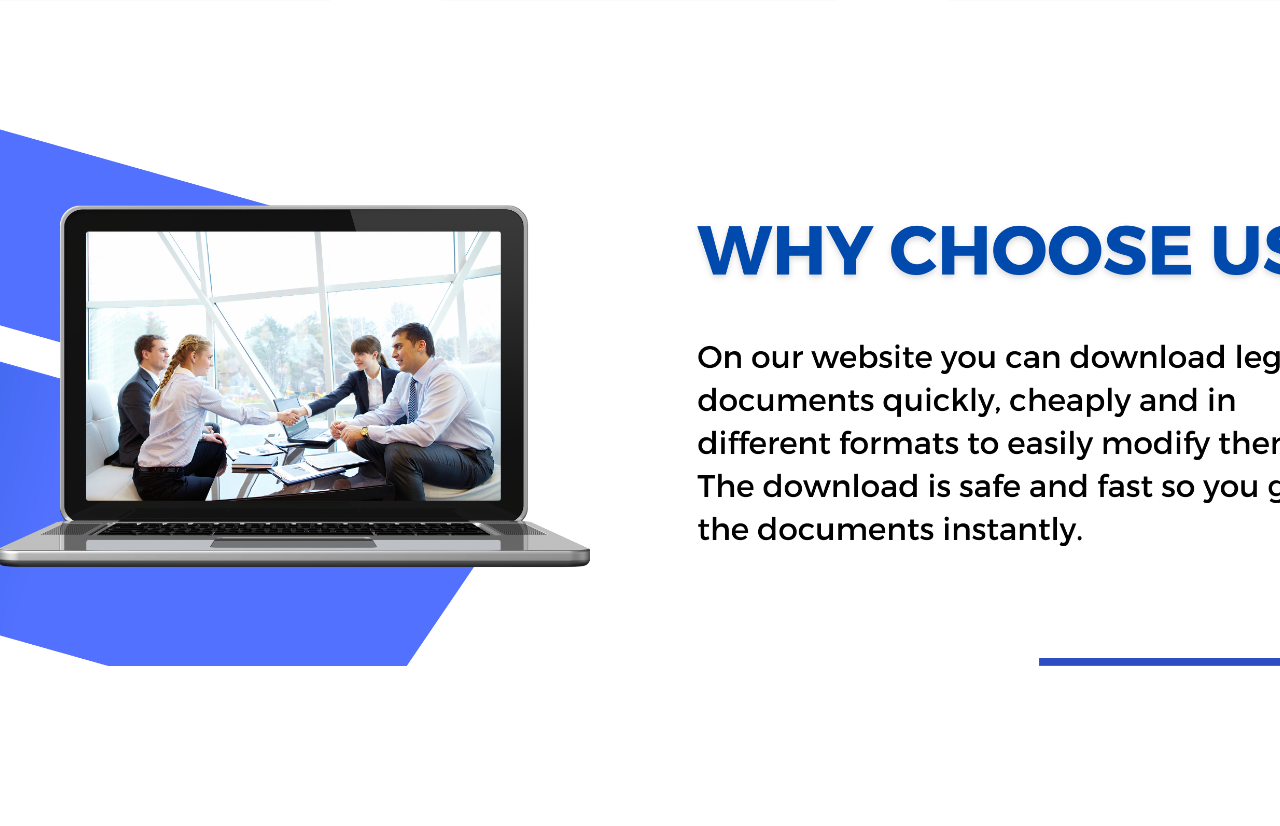
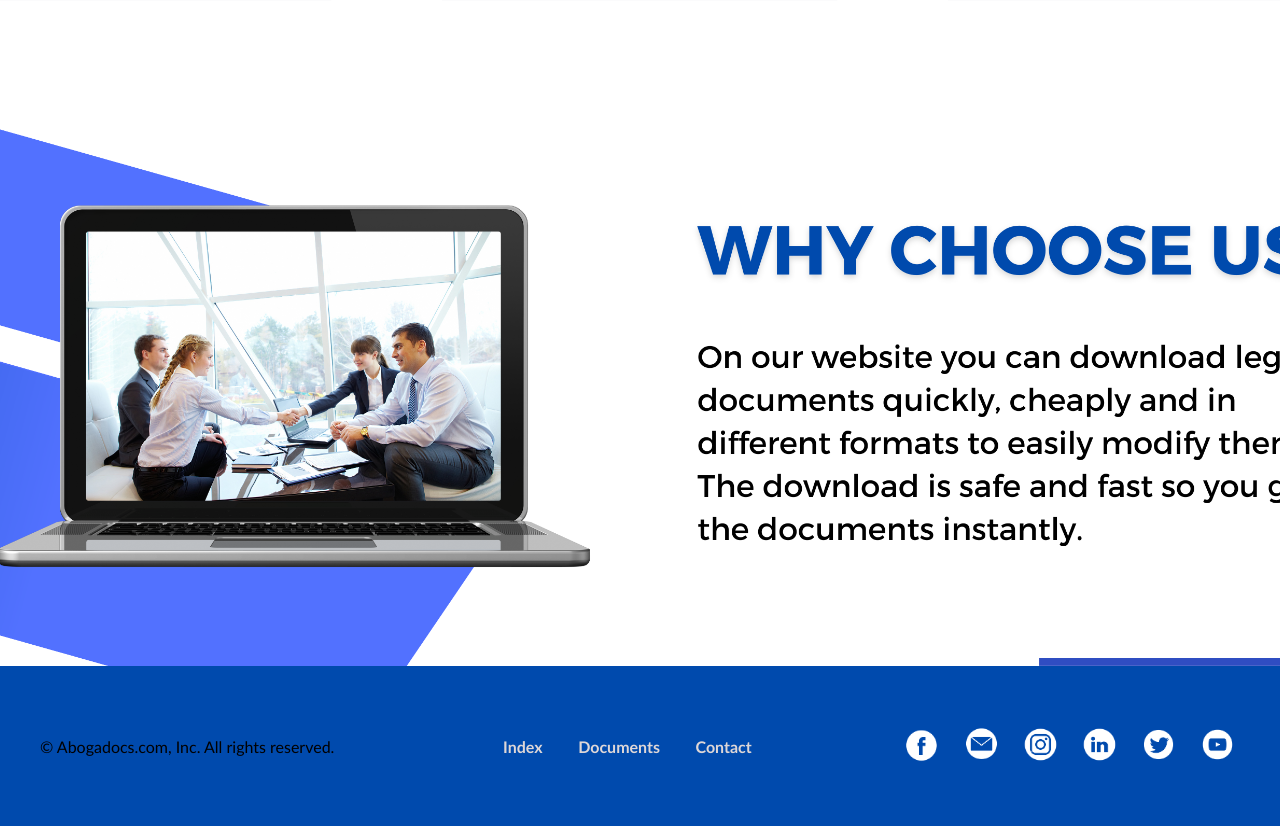
Before and after one commit to Juliangarciam13/Abogadocs, a plain HTML site: page index.html in a window 1280 px wide. Shown: the part 1014-1840 px from the top of the page. Before the commit the page ends 1680 px from the top, so only its background shows below. Drawn offline with Linux system fonts and the light colour scheme.

Commit message:
The footer was made, in it the icons of social networks were added, in addition a menu was created that leads to the index again

```diff
--- a/index.css
+++ b/index.css
@@ -2,6 +2,34 @@ body {
     margin: 0;
     padding: 0;
 }
+footer {
+    background-color: #004aad;
+    padding: 40px;
+    display: flex;
+    flex-direction: row;
+    justify-content: space-between;
+    align-items: center;
+    font-family: 'Gill Sans', 'Gill Sans MT', Calibri, 'Trebuchet MS', sans-serif;
+}
+
+footer nav {
+    display: flex;
+    flex-direction: row;
+    justify-content: flex-start;
+    align-items: center;
+}
+
+nav {
+    display: inline-block
+}
+
+nav a {
+    margin-right: 20%;
+    text-decoration: none;
+    color: #ded7d7;
+    font-weight: bold;
+}
+
 #BannerInitial {
     background-image: url('./Media/BannerInitial.png');
     background-size: cover;
@@ -23,3 +51,26 @@ body {
     height: 70vh;
     width: 100%;
 }
+
+#FooterIcons {
+    display: flex;
+    flex-direction: row;
+    align-items: center;
+    list-style: none;
+}
+#FooterIcons li {
+    margin-left: 10px;
+    list-style: none;
+    display: inline-flex
+}
+
+#FooterIcons img {
+    width: 45px;
+    height: 45px;
+    list-style: none;
+}
+
+.footerSocialLink:hover {
+    opacity: 0.3;
+
+}
--- a/index.html
+++ b/index.html
@@ -25,5 +25,50 @@
         </div>
     </div>
 </body>
+<footer>
+    © Abogadocs.com, Inc. All rights reserved.
+    <nav>
+        <a href="../Abogadocs/index.html" class="FooterText">Index</a>
+        <a href="../Abogadocs/documents.html" class="FooterText">Documents</a>
+        <a href="../Abogadocs/index.html" class="FooterText">Contact</a>
+    </nav>
+
+
+    <div id="FooterIcons">
+        <ul>
+            <li>
+                <a href="https://www.facebook.com/LegalZoom/?_ga=2.126019981.1845128916.1682346493-2092073836.1681694181" class="footerSocialLink">
+                    <img src="./Media/LogoFacebook.png">
+                </a>
+            </li>
+            <li>
+                <a href="https://www.instagram.com/legalzoom/?_ga=2.153815608.1845128916.1682346493-2092073836.1681694181" class="footerSocialLink">
+                    <img src="./Media/LogoGmail.png">
+                </a>
+            </li>
+            <li>
+                <a href="https://www.linkedin.com/company/legalzoom/?_ga=2.191611178.1845128916.1682346493-2092073836.1681694181" class="footerSocialLink">
+                    <img src="./Media/LogoInstagram.png">
+                </a>
+            </li>
+            <li>
+                <a href="https://www.linkedin.com/company/legalzoom/?_ga=2.191611178.1845128916.1682346493-2092073836.1681694181" class="footerSocialLink">
+                    <img src="./Media/LogoIn.png">
+                </a>
+            </li>
+            <li>
+                <a href="https://www.twitter.com/LegalZoom/?_ga=2.216713622.1845128916.1682346493-2092073836.1681694181" class="footerSocialLink">
+                    <img src="./Media/LogoTwitter.png">
+                </a>
+            </li>
+            <li>
+                <a href="https://www.youtube.com/LegalZoom/?_ga=2.174302370.1845128916.1682346493-2092073836.1681694181" class="footerSocialLink">
+                    <img src="./Media/LogoYoutube.png">
+                </a>
+            </li>
+        </ul>
+
+    </div>
+</footer>
 
 </html>
```
Also changed, not shown: Media/LogoFacebook.png (added), Media/LogoGmail.png (added), Media/LogoIn.png (added), Media/LogoInstagram.png (added), Media/LogoTwitter.png (added), Media/LogoYoutube.png (added).
